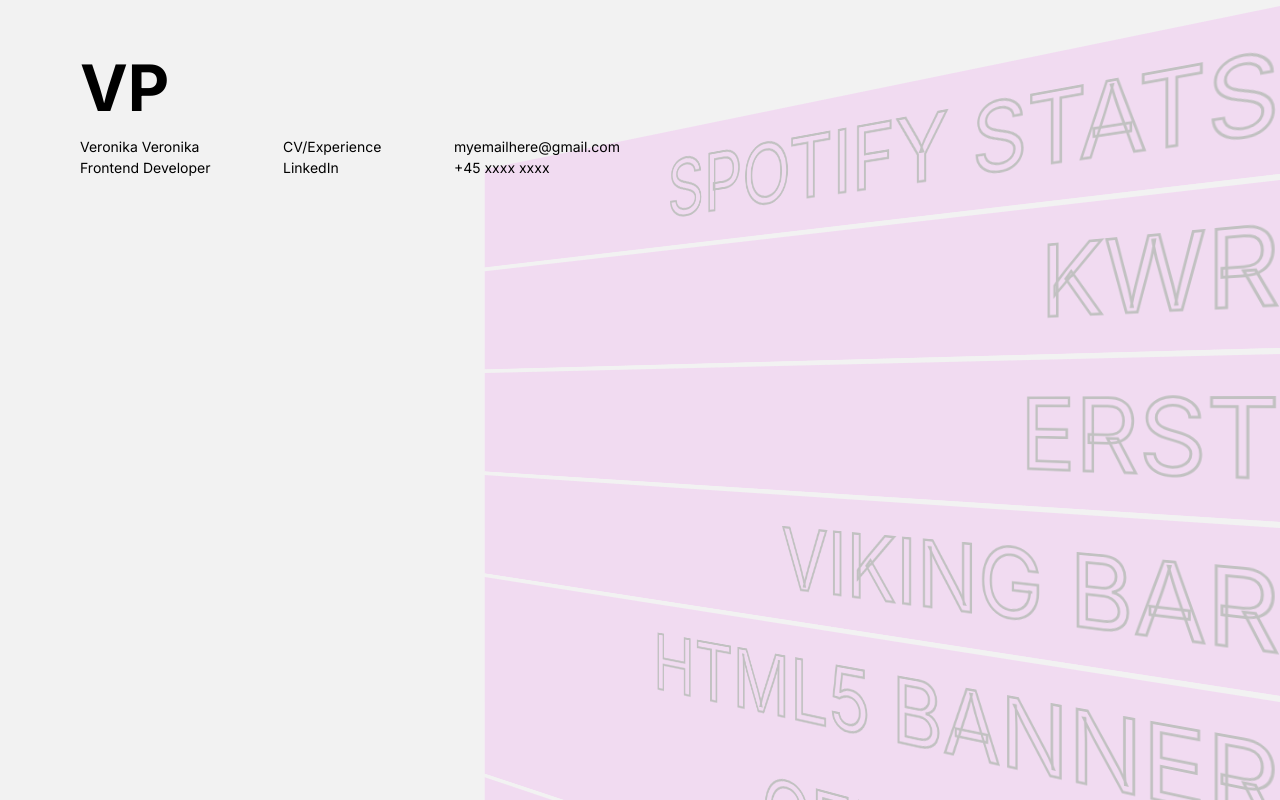
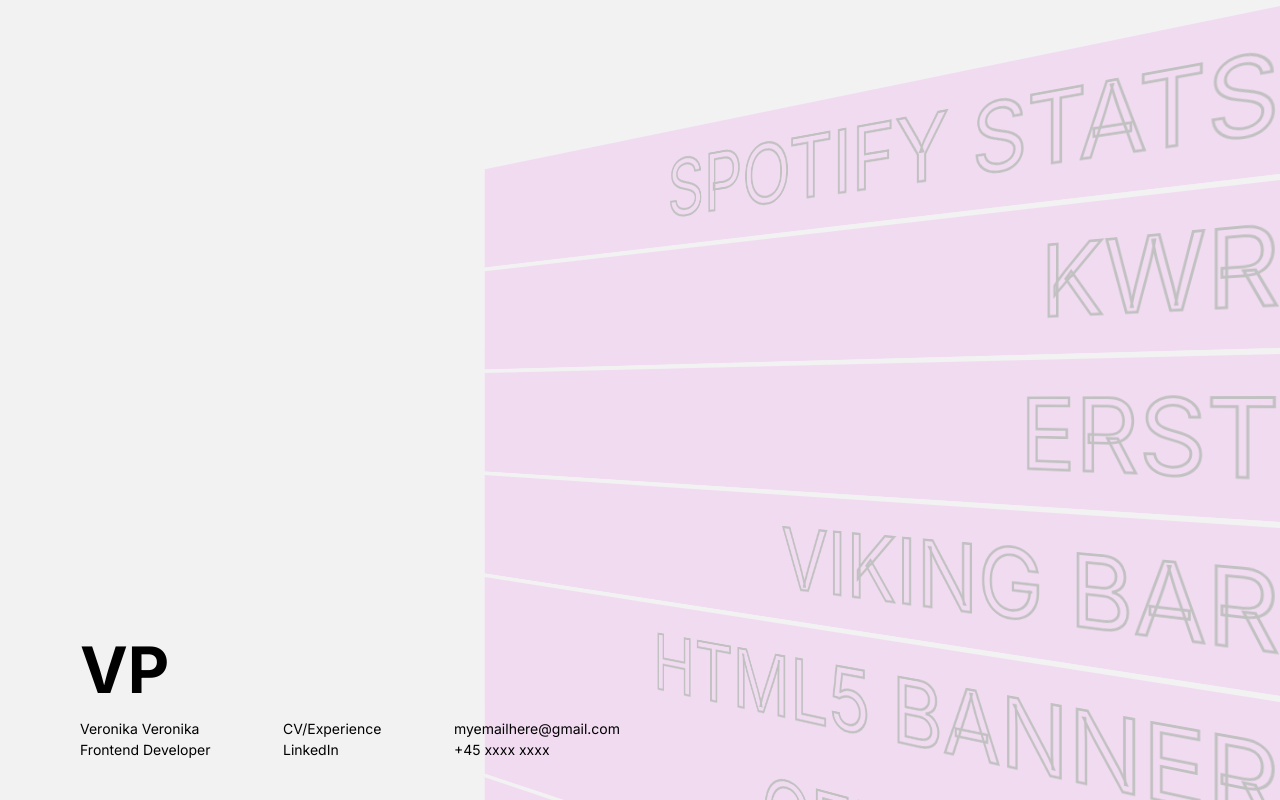
Before and after one commit to veronikapetersen/vp-pf, a Next.js app: page / in a window 1280 px wide. Built offline with nearby package versions, Linux system fonts and the light colour scheme.

Commit message:
animations

```diff
--- a/src/app/page.js
+++ b/src/app/page.js
@@ -3,11 +3,8 @@
 import Nav from "@/components/Nav/Nav";
 import { useLayoutEffect, useState } from "react";
 import { gsap } from "gsap";
-
 import Menu from "@/components/Menu/Menu";
-
-import SlideInHeading from "@/components/SlideInHeading/SlideInHeading";
-
+// import SlideInHeading from "@/components/SlideInHeading/SlideInHeading";
 
 export default function Home() {
 
@@ -31,8 +28,8 @@
       {/* <SlideInHeading></SlideInHeading> */}
       <Menu></Menu>
       <Nav
-        // timeline={timeline}
-        top={false}
+        timeline={timeline}
+        slideUp={true}
       ></Nav>
     </>
   )
--- a/src/components/Nav/Nav.js
+++ b/src/components/Nav/Nav.js
@@ -1,41 +1,64 @@
 'use client';
 import React from "react";
 import classes from "./Nav.module.scss";
-// import { useRef, useEffect } from "react";
-// import { setInitialStates, moveLogoDown, moveLogoUp } from "./NavAnimations";
+import { useRef, useEffect } from "react";
+import Link from "next/link";
+import { setInitialStatesforMoveLogo, moveLogoDown, moveLogoUp, setInitialStatesForSlideUp, slideLogoUp, setInitialStatesForFadeOutNavLinks, fadeOutNavLinks } from "./NavAnimations";
 
-// export default function Nav({ timeline, top }) {
-const Nav = React.forwardRef((props, ref) => {
+export default function Nav(props) {
 
 
-    // const headerRef = useRef(null);
+    const headerRef = useRef(null);
+    const logoRef = useRef(null);
+    const columnsRef = useRef(null);
+    const column1 = useRef(null);
+    const column2 = useRef(null);
+    const column3 = useRef(null);
 
-    // useEffect(() => {
+    console.log(columnsRef.current)
 
-    //     if (timeline && top) {
-    //         timeline
-    //             .add(setInitialStates(headerRef.current))
-    //             .add(moveLogoDown(headerRef.current, headerRef.current.offsetHeight))
-    //             .play()
-    //     } else if (timeline && !top) {
-    //         timeline
-    //             .add(setInitialStates(headerRef.current))
-    //             .add(moveLogoUp(headerRef.current))
-    //             .play()
-    //     }
 
-    // }, [timeline])
+    useEffect(() => {
+
+        if (props.timeline && props.top) {
+            props.timeline
+                .add(setInitialStatesforMoveLogo(headerRef.current))
+                .add(moveLogoDown(headerRef.current, headerRef.current.offsetHeight))
+                .play()
+        } else if (props.timeline && props.bottom && !props.fadeOutNavLinks) {
+            props.timeline
+                .add(setInitialStatesforMoveLogo(headerRef.current))
+                .add(moveLogoUp(headerRef.current))
+                .play()
+        } else if (props.timeline && props.slideUp) {
+            props.timeline
+                .add(setInitialStatesForSlideUp(logoRef.current, column1.current, column2.current, column3.current))
+                .add(slideLogoUp(logoRef.current, column1.current, column2.current, column3.current))
+                .play()
+        } else if (props.timeline && props.bottom && props.fadeOutNavLinks) {
+            props.timeline
+                .add(setInitialStatesforMoveLogo(headerRef.current))
+                .add(setInitialStatesForFadeOutNavLinks(columnsRef.current))
+                .add(moveLogoUp(headerRef.current))
+                .add(fadeOutNavLinks(columnsRef.current, props.main))
+                .play()
+        }
+
+    }, [props.timeline])
 
     return (
-        // <header className={`${classes.header} ${top ? classes['top-position'] : classes['bottom-position']}`} ref={headerRef}>
-        <header className={`${classes.header} `} >
-
-            <div>
-                <div className={classes.logo}>VP</div>
+        <header
+            ref={headerRef}
+            className={`${classes.header} ${props.top ? classes['top-position'] : props.bottom ? classes['bottom-position'] : props.slideUp ? classes.slideUp : ''}`}
+        >
+            <div className={classes['logo-wrapper']}>
+                <div ref={logoRef} className={classes.logo}>
+                    <Link href="/" >VP</Link></div>
             </div>
 
-            <div ref={ref} className={classes.row}>
-                <div className={classes.column}>
+            {/* <div ref={ref} className={classes.row}> */}
+            <div ref={columnsRef} className={classes.row}>
+                <div ref={column1} className={classes.column}>
                     <nav className={classes.nav}>
                         <ul className={classes['nav-list']}>
                             <li className={classes['nav-list-item']}>
@@ -48,7 +71,7 @@
                     </nav>
                 </div>
 
-                <div className={classes.column}>
+                <div ref={column2} className={classes.column}>
                     <nav className={classes.nav}>
                         <ul className={classes['nav-list']}>
                             <li className={classes['nav-list-item']}>
@@ -61,7 +84,7 @@
                     </nav>
                 </div>
 
-                <div className={classes.column}>
+                <div ref={column3} className={classes.column}>
                     <nav className={classes.nav}>
                         <ul className={classes['nav-list']}>
                             <li className={classes['nav-list-item']}>
@@ -77,6 +100,4 @@
 
         </header>
     )
-});
-
-export default Nav;
+}
--- a/src/components/Nav/Nav.module.scss
+++ b/src/components/Nav/Nav.module.scss
@@ -42,16 +42,29 @@
         font-size: 14px;
     }
 
+    //     position: fixed;
+    //     top: 0;
+}
+
+.top-position {
     position: fixed;
     top: 0;
 }
 
-// .top-position {
-//     position: fixed;
-//     top: 0;
-// }
+.bottom-position {
+    position: fixed;
+    bottom: 0;
+}
 
-// .bottom-position {
-//     position: fixed;
-//     bottom: 0;
-// }
+.slideUp {
+    position: fixed;
+    bottom: 0;
+
+    .logo-wrapper {
+        overflow: hidden;
+    }
+
+    .row {
+        overflow: hidden;
+    }
+}
--- a/src/components/Nav/NavAnimations.js
+++ b/src/components/Nav/NavAnimations.js
@@ -1,35 +1,100 @@
 import gsap from "gsap";
+import { ScrollTrigger } from "gsap/ScrollTrigger";
+gsap.registerPlugin(ScrollTrigger);
 
-export const setInitialStates = (logoRef) => {
-    gsap.set(logoRef, { scale: 1 })
-}
+export const setInitialStatesforMoveLogo = (headerRef) => {
+    gsap.set(headerRef, { scale: 1 });
+};
 
-export const moveLogoDown = (logoRef, logoRefHeight) => {
-
+export const moveLogoDown = (headerRef, headerRefHeight) => {
     const tl = gsap.timeline();
 
-    tl.to(logoRef, {
+    tl.to(headerRef, {
         duration: 1,
         delay: 1,
-        top: `calc(100% - ${logoRefHeight}px)`,
+        top: `calc(100vh - ${headerRefHeight}px)`,
         transformOrigin: "center center",
-        ease: "power1.out"
+        ease: "power4.out"
     });
 
     return tl;
-}
+};
 
-export const moveLogoUp = (logoRef) => {
-    const tl = gsap.timeline()
+export const moveLogoUp = (headerRef) => {
+    const tl = gsap.timeline();
 
-    tl.to(logoRef, {
+    tl.to(headerRef, {
         duration: 1,
         delay: 1,
         top: 0,
         bottom: "auto",
         transformOrigin: "center center",
         ease: "power4.out"
+    });
 
+    return tl;
+};
+
+
+export const setInitialStatesForSlideUp = (logoRef, column1Ref, column2Ref, column3Ref) => {
+    gsap.set([logoRef, column1Ref, column2Ref, column3Ref], {
+        transform: `translateY(120%)`
     });
+};
+
+export const slideLogoUp = (logoRef, column1Ref, column2Ref, column3Ref) => {
+    const tl = gsap.timeline();
+
+    tl
+        .to(logoRef, {
+            duration: 1,
+            delay: 0.2,
+            transform: `translateY(0)`,
+            ease: "power2.inOut"
+        })
+        .to([column1Ref, column2Ref, column3Ref], {
+            duration: 1,
+            transform: `translateY(0)`,
+            ease: "power2.inOut",
+            stagger: 0.2
+        })
+    return tl;
+};
+
+
+export const setInitialStatesForFadeOutNavLinks = (navLinks) => {
+    gsap.set(navLinks, { opacity: 1 });
+}
+
+export const fadeOutNavLinks = (navLinks, main) => {
+
+    const tl = gsap.timeline({
+        scrollTrigger: {
+            trigger: main,
+            start: "top 10%",
+            end: "400px 20%",
+            markers: true,
+            scrub: true,
+            toggleActions: "play none none reverse",
+        }
+    });
+
+    tl.to(navLinks, { opacity: 0 });
     return tl;
 }
+
+export const fadeInNavLinks = (navLinks, main) => {
+    // const tl = gsap.timeline({
+    //     scrollTrigger: {
+    //         trigger: main,
+    //         start: "top 10%",
+    //         end: "400px 20%",
+    //         markers: true,
+    //         scrub: true,
+    //         toggleActions: "play none none reverse",
+    //     }
+    // });
+
+    // tl.to(navLinks, { opacity: 1 });
+    return tl;
+}
--- a/src/components/ProjectPageLayout/ProjectPageLayout.js
+++ b/src/components/ProjectPageLayout/ProjectPageLayout.js
@@ -2,7 +2,7 @@
 import classes from "./ProjectPageLayout.module.scss";
 import Nav from "@/components/Nav/Nav";
 
-import { useRef, useEffect } from "react";
+import { useRef, useEffect, useState, useLayoutEffect } from "react";
 
 import gsap from "gsap";
 import { ScrollTrigger } from "gsap/ScrollTrigger";
@@ -12,43 +12,67 @@
 
 export default function ProjectPageLayout({ children }) {
 
-    const navRef = useRef(null);
+    // const navRef = useRef(null);
     const mainRef = useRef(null);
 
-    useEffect(() => {
-        const nav = navRef.current;
-        const main = mainRef.current;
+    console.log(mainRef.current)
 
-        if (!nav || !main) {
-            console.error("Refs are not assigned correctly.");
-            return;
-        }
+    // useEffect(() => {
+    //     // const nav = navRef.current;
+    //     const main = mainRef.current;
+    //     console.log(main)
 
-        const tl = gsap.timeline({
-            scrollTrigger: {
-                trigger: main,
-                start: "top 10%",
-                end: "400px 20%",
-                scrub: true,
-                // markers: true,
-                toggleActions: "play none none reverse",
-            }
-        });
+    // })
 
-        tl.to(nav, { opacity: 0 });
+    //     if (!nav || !main) {
+    //         console.error("Refs are not assigned correctly.");
+    //         return;
+    //     }
 
-        return () => {
-            if (tl.scrollTrigger) {
-                tl.scrollTrigger.kill();
-            }
-        };
-    }, []);
+    //     const tl = gsap.timeline({
+    //         scrollTrigger: {
+    //             trigger: main,
+    //             start: "top 10%",
+    //             end: "400px 20%",
+    //             scrub: true,
+    //             // markers: true,
+    //             toggleActions: "play none none reverse",
+    //         }
+    //     });
+
+    //     tl.to(nav, { opacity: 0 });
+
+    //     return () => {
+    //         if (tl.scrollTrigger) {
+    //             tl.scrollTrigger.kill();
+    //         }
+    //     };
+    // }, []);
+
+
+    const [timeline, setTimeline] = useState(null);
+
+    useLayoutEffect(() => {
+        const context = gsap.context(() => {
+            const tl = gsap.timeline({
+                paused: true
+            })
+
+            setTimeline(tl);
+        })
+
+        return () => { context.revert() }
+    }, [])
 
     return (
         <>
-            {/* <Nav ref={navRef} top={true}></Nav> */}
-
-            <Nav ref={navRef}></Nav>
+            <Nav
+                timeline={timeline}
+                // ref={navRef}
+                bottom={true}
+                fadeOutNavLinks={true}
+                main={mainRef.current}
+            ></Nav>
 
             <main className={classes.main} ref={mainRef}>
                 {children}
```
